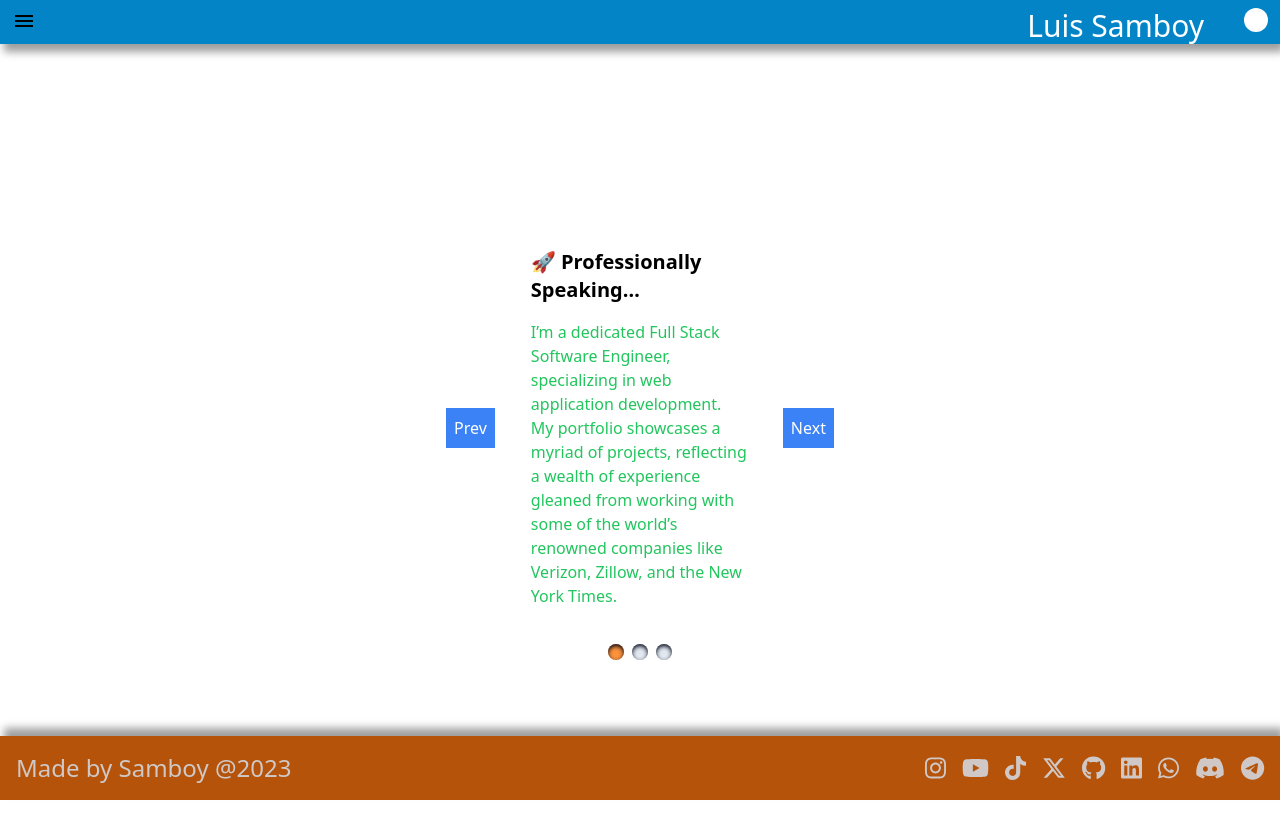
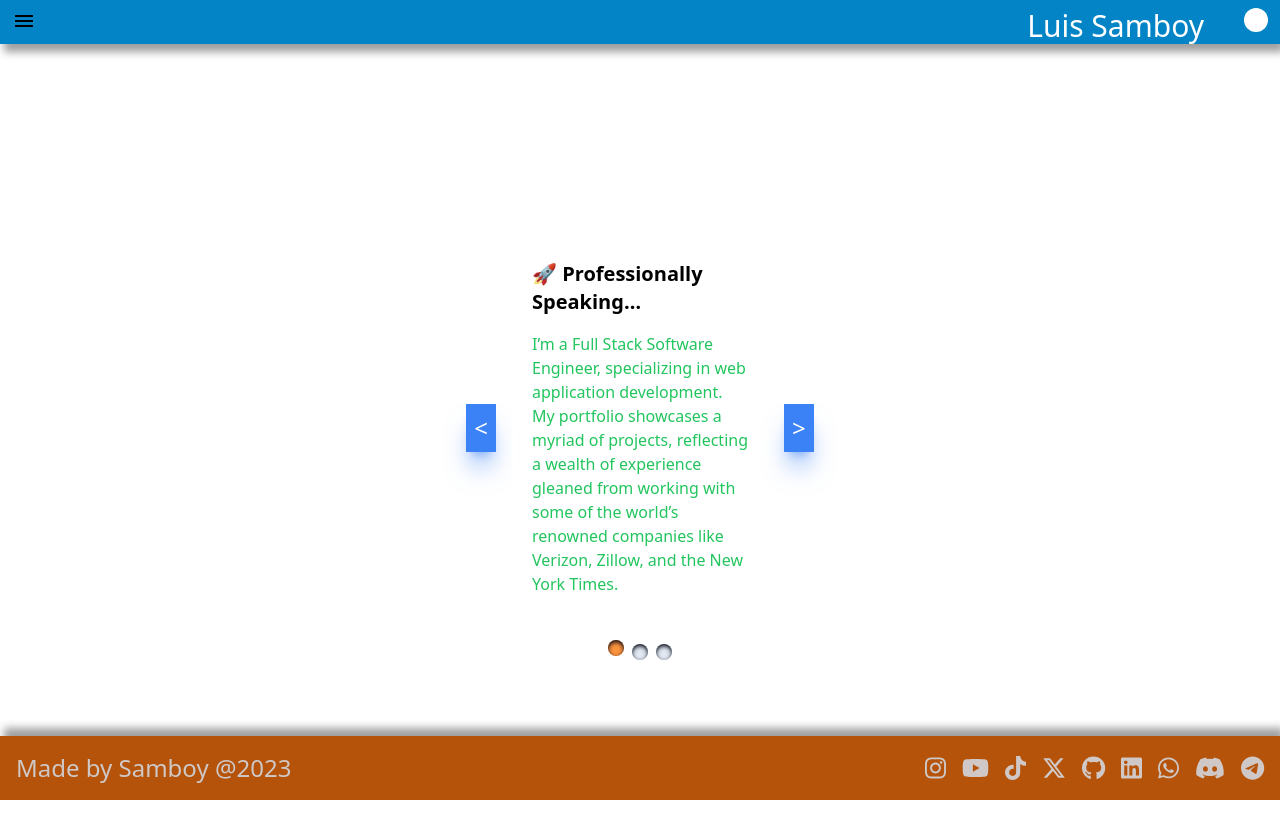
Before and after one commit to realluissamboy/my-personal-portfolio, an Angular app: page /about in a window 1280 px wide. Shown: the top 838 px of the page. Built offline with nearby package versions, Linux system fonts and the light colour scheme.

Commit message:
styling update to about

```diff
--- a/src/app/about/about.component.html
+++ b/src/app/about/about.component.html
@@ -1,8 +1,8 @@
-<div class="flex flex-col items-center justify-center min-h-screen">
+<div class="flex flex-col items-center justify-center min-h-screen ">
     <div class="flex items-center">
-        <button (click)="prevBox()" [disabled]="currentIndex === 0" class="bg-blue-500 text-white p-2 m-2">
-            Prev
-        </button>
+        <button (click)="prevBox()" [disabled]="currentIndex === 0"
+            class="bg-blue-500 active:bg-blue-700 shadow-xl active:shadow-lg active:font-bold active:-skew-y-3 shadow-blue-500/50 text-white p-2 m-2 text-2xl">
+            < </button>
 
                 <div *ngFor="let box of boxes; let i = index" [ngClass]="{'hidden': i !== currentIndex}"
                     class="border-4 border-white border-solid w-64 h-96 p-4 flex flex-col items-center justify-center m-2">
@@ -11,15 +11,15 @@
                 </div>
 
                 <button (click)="nextBox()" [disabled]="currentIndex === boxes.length - 1"
-            class="bg-blue-500 text-white p-2 m-2">
-            Next
+                    class="bg-blue-500 active:bg-blue-700 shadow-xl shadow-blue-500/50 active:font-bold active:shadow-lg text-white p-2 m-2 text-2xl">
+                    >
                 </button>
     </div>
 
     <div class="flex space-x-2 mt-4">
         <ng-container *ngFor="let box of boxes; let i = index">
             <div [class]="i === currentIndex ?
-    'w-4 h-4 bg-orange-400 rounded-full shadow-inner shadow-slate-950' :
+    'w-4 h-4 bg-orange-400 rounded-full shadow-inner shadow-slate-950 animate-bounce duration-150' :
     'w-4 h-4 bg-slate-200 rounded-full shadow-inner  shadow-slate-950'">
             </div>
 
--- a/src/app/about/about.component.ts
+++ b/src/app/about/about.component.ts
@@ -1,4 +1,10 @@
 import { Component } from '@angular/core';
+import boxes from '../../assets/data/bio-data.json';
+
+interface Box {
+  title: string;
+  content: string;
+}
 
 @Component({
   selector: 'app-about',
@@ -6,19 +12,8 @@ import { Component } from '@angular/core';
   styleUrls: ['./about.component.css'],
 })
 export class AboutComponent {
-  boxes = [
-    {
-      title: '🚀 Professionally Speaking…',
-      content:
-        'I’m a dedicated Full Stack Software Engineer, specializing in web application development. My portfolio showcases a myriad of projects, reflecting a wealth of experience gleaned from working with some of the world’s renowned companies like Verizon, Zillow, and the New York Times.',
-    },
-    {
-      title: '👨‍👩‍👧 A Peek into My Personal World…',
-      content:
-        "Off the tech scene, I'm a devoted husband and father. My journey has been diverse and enriching, from serving in the United States Marine Corps to navigating B2B sales for major corporations. These varied experiences not only make me versatile but also equip me with insights into the diverse challenges you might be encountering.",
-    },
-    { title: 'Personal Info', content: 'I live in 123...' },
-  ];
+  boxes: Box[] = boxes;
+
   currentIndex = 0;
 
   nextBox(): void {
--- a/src/app/app.component.ts
+++ b/src/app/app.component.ts
@@ -1,5 +1,5 @@
 import { Component } from '@angular/core';
-
+//TODO: The app is not going to Home Component when it's localhost:4200/
 @Component({
   selector: 'app-root',
   templateUrl: './app.component.html',
--- /dev/null
+++ b/src/assets/data/bio-data.json
@@ -0,0 +1,14 @@
+[
+  {
+    "title": "🚀 Professionally Speaking…",
+    "content": "I’m a Full Stack Software Engineer, specializing in web application development. My portfolio showcases a myriad of projects, reflecting a wealth of experience gleaned from working with some of the world’s renowned companies like Verizon, Zillow, and the New York Times."
+  },
+  {
+    "title": "✈️ Wanderlust at Heart…",
+    "content": "My love for traveling has taken me to over a dozen countries, entailed adventures like hitchhiking from Paris to Marrakech, and even involved living in Airbnbs throughout the US for over two years. Every journey has been a chapter, adding to my story and expanding my worldview."
+  },
+  {
+    "title": "👨‍👩‍👧 A Peek into My Personal World…",
+    "content": "I'm a devoted husband and father. My journey has been diverse and enriching, from serving in the United States Marine Corps to navigating B2B sales for major corporations. These experiences make me adaptable and provide insights into the myriad challenges you might encounter."
+  }
+]
```
Also changed, not shown: tsconfig.app.json (+2 -6 lines), tsconfig.json (+3 -4 lines), 1 other file (tests, documents, lock files or other folders). Lines whose indentation alone changed are shown as unchanged.
